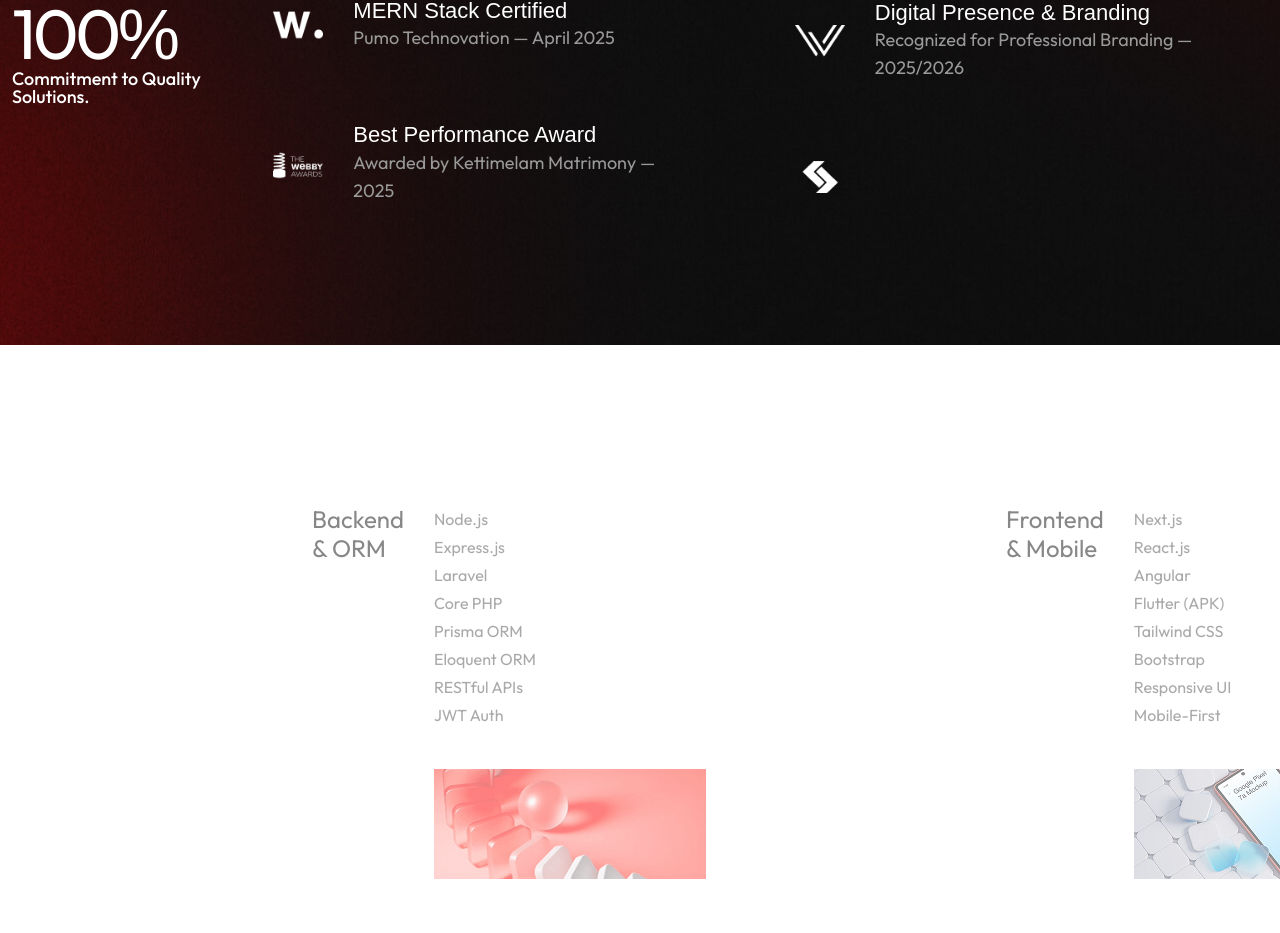
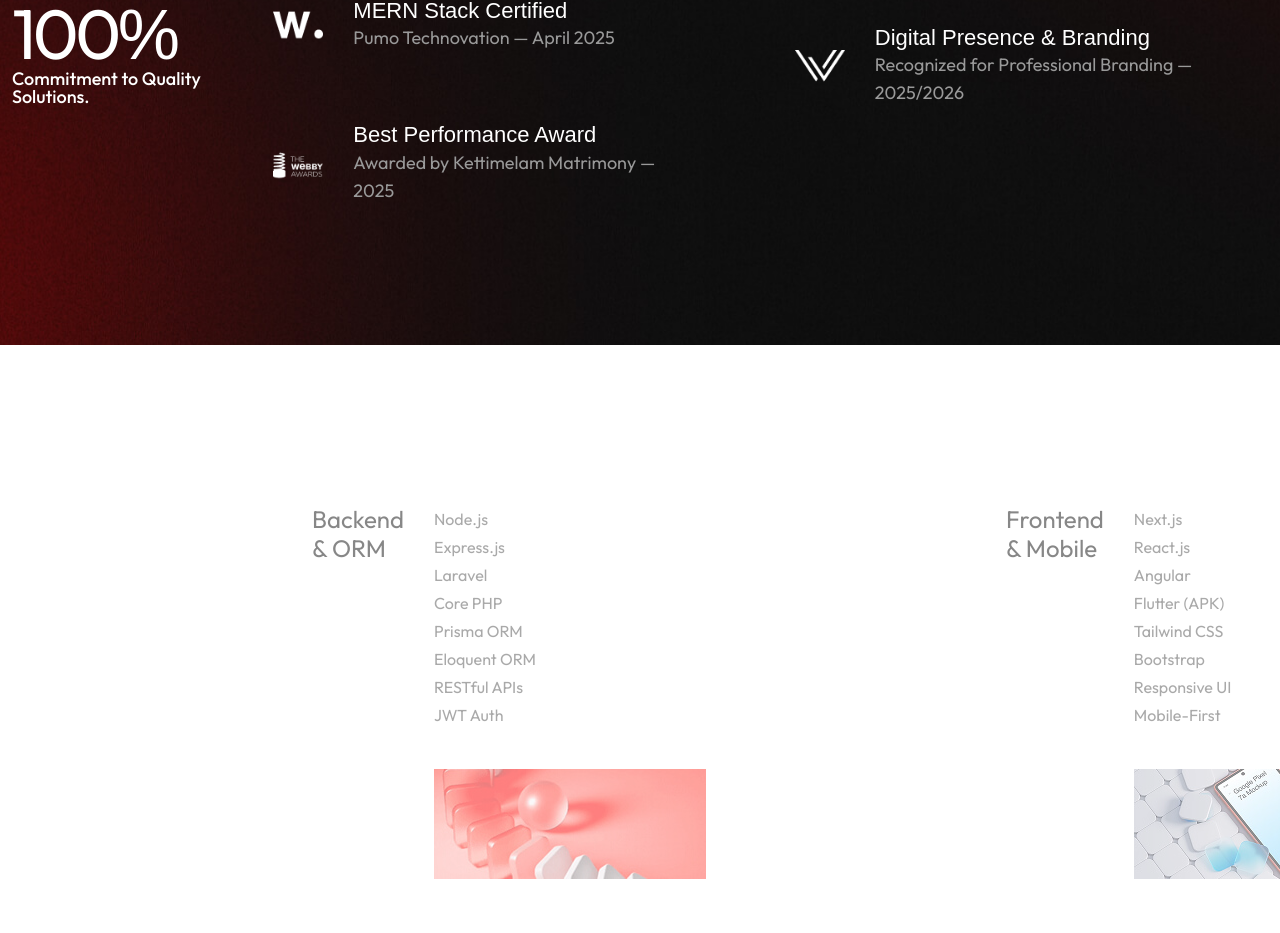
Before and after one commit to kaviyarasan033/My_Professional_Portfolio, a Next.js app: page / in a window 1280 px wide. Shown: the part 5066-5999 px from the top of the page. Built offline with nearby package versions, Linux system fonts and the light colour scheme.

Commit message:
feat: add AchievementsSection component to display milestones and awards

```diff
--- a/src/components/AchievementsSection.jsx
+++ b/src/components/AchievementsSection.jsx
@@ -73,15 +73,7 @@
                                                                             2025/2026</span>
                                                                     </div>
                                                                 </div>
-                                                                <div className="award-items mb-0">
-                                                                    <div className="icon"
-                                                                        style={{"width": "50px", "height": "50px", "display": "flex", "alignItems": "center", "justifyContent": "center", "flexShrink": "0"}}>
-                                                                        <img decoding="async" src="/images/award-4.png"
-                                                                            alt="NPM Published CLI"
-                                                                            style={{"width": "50px", "height": "50px", "objectFit": "contain"}} />
-                                                                    </div>
 
-                                                                </div>
                                                             </li>
                                                         </ul>
                                                     </div>
```
